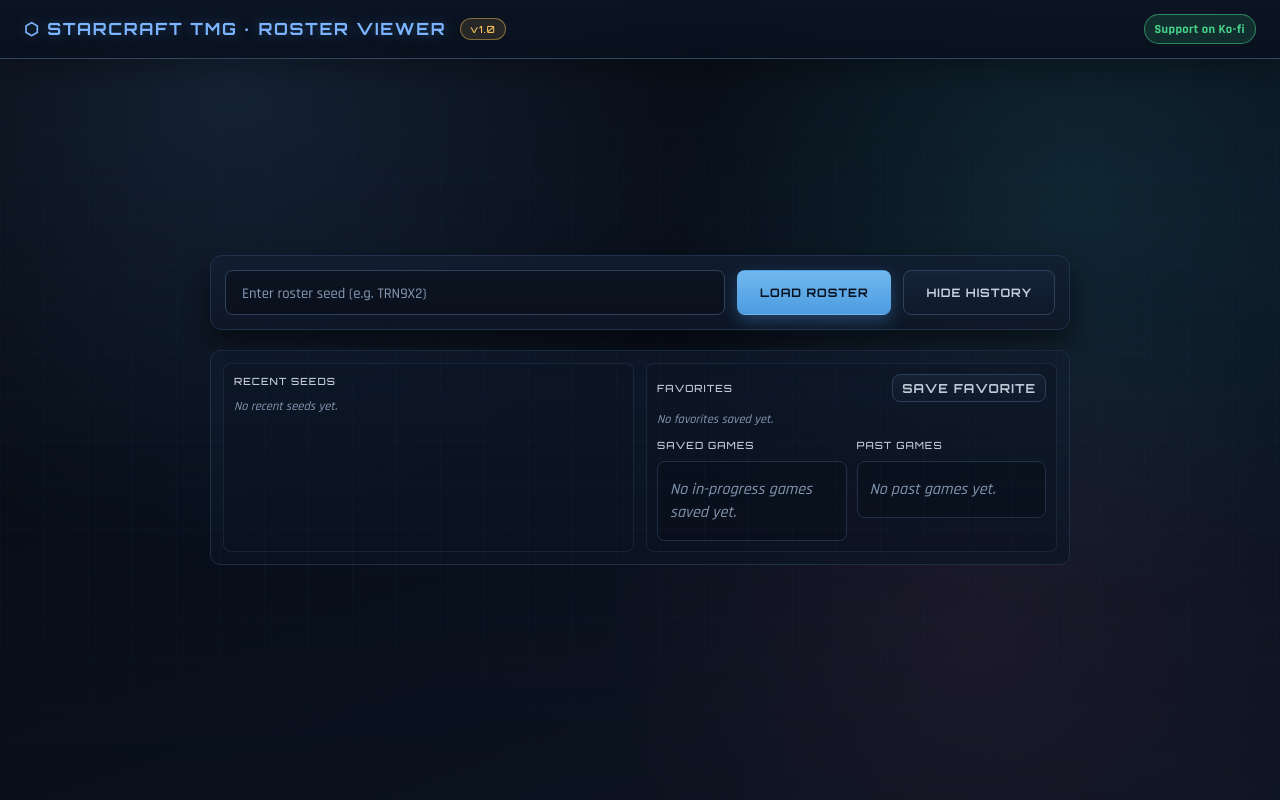
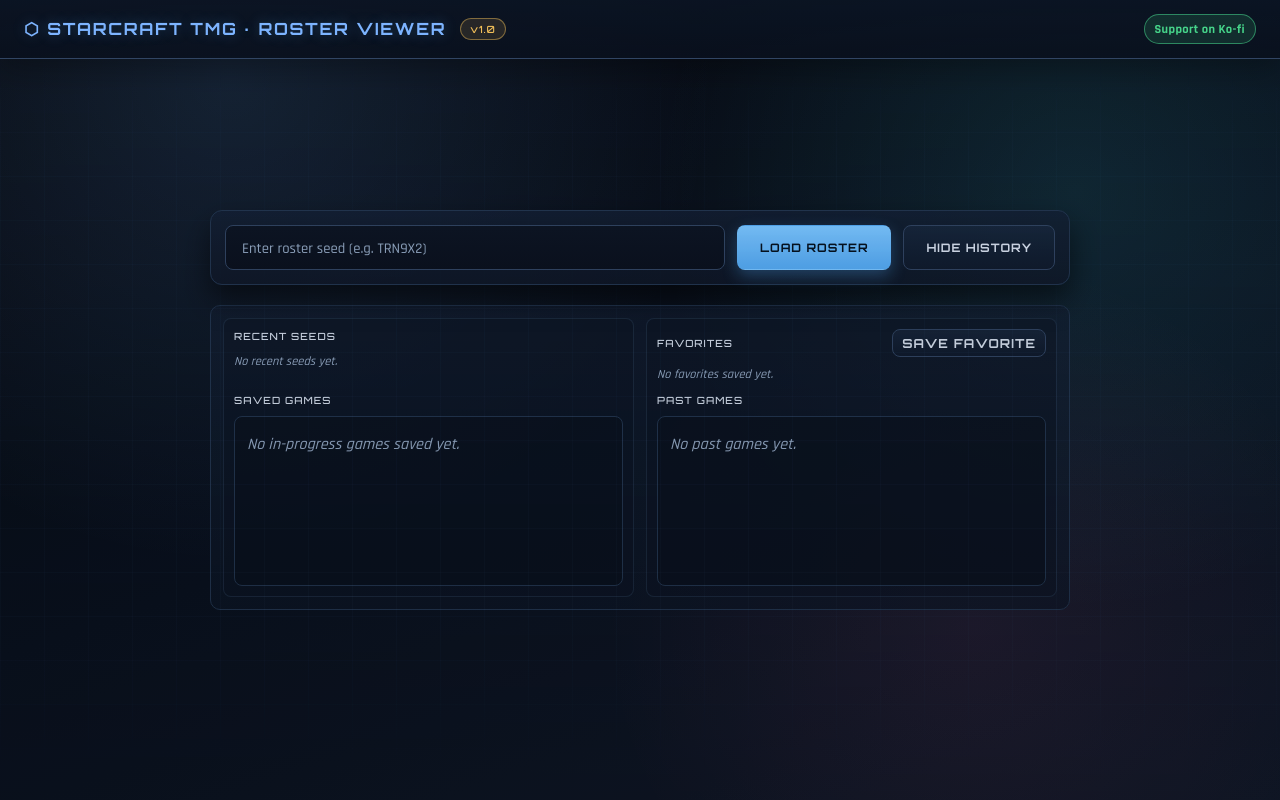
Before and after one commit to desjani/StarcraftTMG, a website: page web/public/index.html in a window 1280 px wide. Drawn offline with nearby package versions, Linux system fonts and the light colour scheme; files whose address does not match are found by name.

Commit message:
Align saved and past game sections vertically in history drawer

```diff
--- a/web/public/index.html
+++ b/web/public/index.html
@@ -165,6 +165,9 @@
       border-radius: 8px;
       padding: 10px;
       background: rgba(13, 22, 36, .4);
+      display: flex;
+      flex-direction: column;
+      min-height: 0;
     }
     .seed-history-title {
       color: var(--text);
@@ -181,11 +184,9 @@
       gap: 8px;
       margin-bottom: 8px;
     }
-    .history-game-panels {
-      margin-top: 10px;
-      display: grid;
-      grid-template-columns: repeat(2, minmax(0, 1fr));
-      gap: 10px;
+    .history-game-panel {
+      margin-top: auto;
+      padding-top: 10px;
     }
     .seed-history-head .seed-history-title { margin-bottom: 0; }
     .seed-history-group.collapsed .seed-list,
@@ -1465,7 +1466,7 @@
       border-radius: 8px;
       background: rgba(10, 18, 30, .55);
       padding: 8px;
-      max-height: 220px;
+      height: 170px;
       overflow: auto;
       display: flex;
       flex-direction: column;
@@ -1655,7 +1656,6 @@
         .play-dashboard { grid-template-columns: 1fr; }
         .play-board-grid,
         .play-board-grid.single { grid-template-columns: 1fr; }
-        .history-game-panels { grid-template-columns: 1fr; }
       }
     }
     @media (max-width: 680px) {
@@ -2013,6 +2013,10 @@
             <div class="seed-history-title">Recent Seeds</div>
             <div class="seed-list" id="recent-seeds"></div>
             <div class="seed-empty" id="no-recent">No recent seeds yet.</div>
+            <div class="history-game-panel">
+              <div class="seed-history-title">Saved Games</div>
+              <div id="history-saved-list" class="play-save-list"></div>
+            </div>
           </div>
           <div class="seed-history-group">
             <div class="seed-history-head">
@@ -2021,15 +2025,9 @@
             </div>
             <div class="favorite-list" id="favorite-seeds"></div>
             <div class="seed-empty" id="no-favorites">No favorites saved yet.</div>
-            <div class="history-game-panels">
-              <div>
-                <div class="seed-history-title">Saved Games</div>
-                <div id="history-saved-list" class="play-save-list"></div>
-              </div>
-              <div>
-                <div class="seed-history-title">Past Games</div>
-                <div id="history-past-list" class="play-save-list"></div>
-              </div>
+            <div class="history-game-panel">
+              <div class="seed-history-title">Past Games</div>
+              <div id="history-past-list" class="play-save-list"></div>
             </div>
           </div>
         </div>
```
